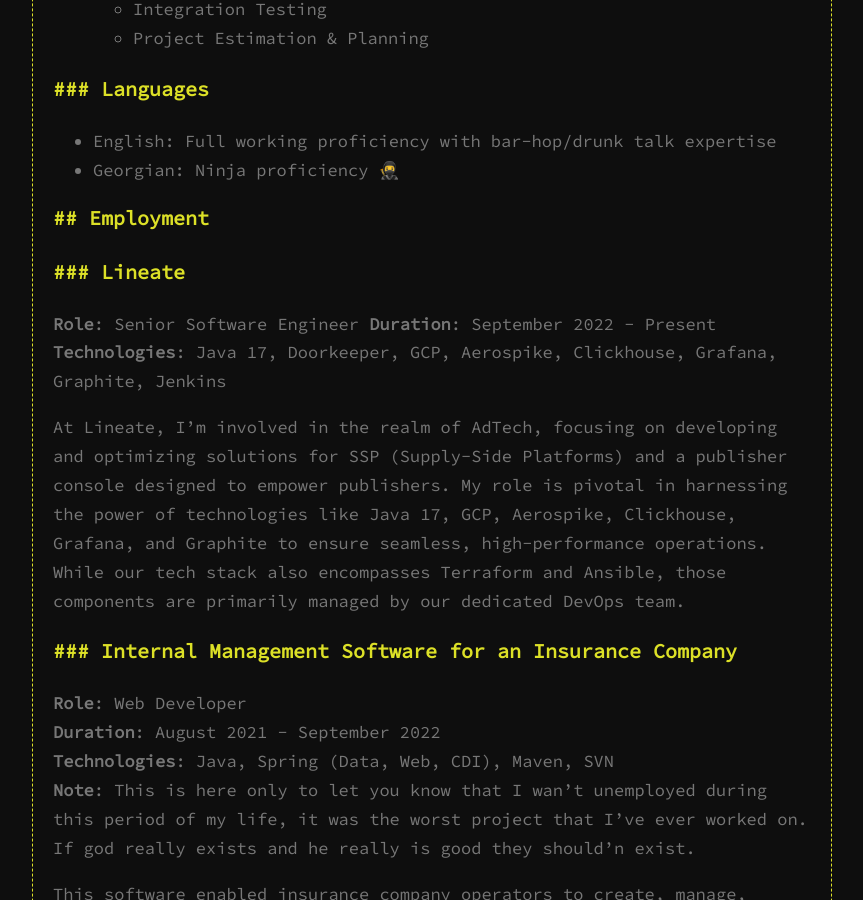
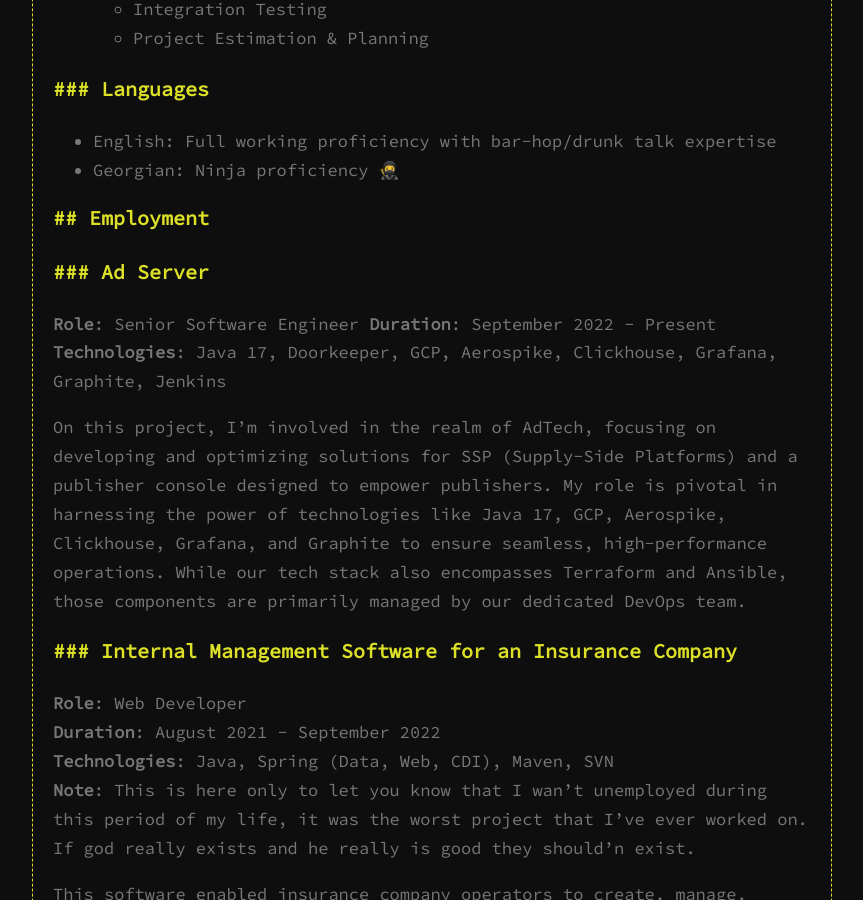
Before and after one commit to gkink/gkink.github.io, a Jekyll site: the page built from about.md, in a window 1280 px wide and 900 px high, scrolled down 1867 px. Shown: the whole window, without its empty margins (208-1071 px from the left). Built offline with Jekyll 4.4.1, drawn with Linux system fonts in a browser that asks for light colours; some of the changed text lies outside the part shown.

Commit message:
Update about.md

```diff
--- a/about.md
+++ b/about.md
@@ -48,12 +48,12 @@ I have over 5 years of experience as a backend software developer. I've been for
 
 ## Employment
 
-### Lineate
+### Ad Server
 **Role**: Senior Software Engineer
 **Duration**: September 2022 - Present
 **Technologies**: Java 17, Doorkeeper, GCP, Aerospike, Clickhouse, Grafana, Graphite, Jenkins
 
-At Lineate, I'm involved in the realm of AdTech, focusing on developing and optimizing solutions for SSP (Supply-Side Platforms) and a publisher console designed to empower publishers. My role is pivotal in harnessing the power of technologies like Java 17, GCP, Aerospike, Clickhouse, Grafana, and Graphite to ensure seamless, high-performance operations. While our tech stack also encompasses Terraform and Ansible, those components are primarily managed by our dedicated DevOps team.
+On this project, I'm involved in the realm of AdTech, focusing on developing and optimizing solutions for SSP (Supply-Side Platforms) and a publisher console designed to empower publishers. My role is pivotal in harnessing the power of technologies like Java 17, GCP, Aerospike, Clickhouse, Grafana, and Graphite to ensure seamless, high-performance operations. While our tech stack also encompasses Terraform and Ansible, those components are primarily managed by our dedicated DevOps team.
 
 ### Internal Management Software for an Insurance Company
 **Role**: Web Developer
```
Also changed, not shown: other parts of about.md (+1 -1 lines).
